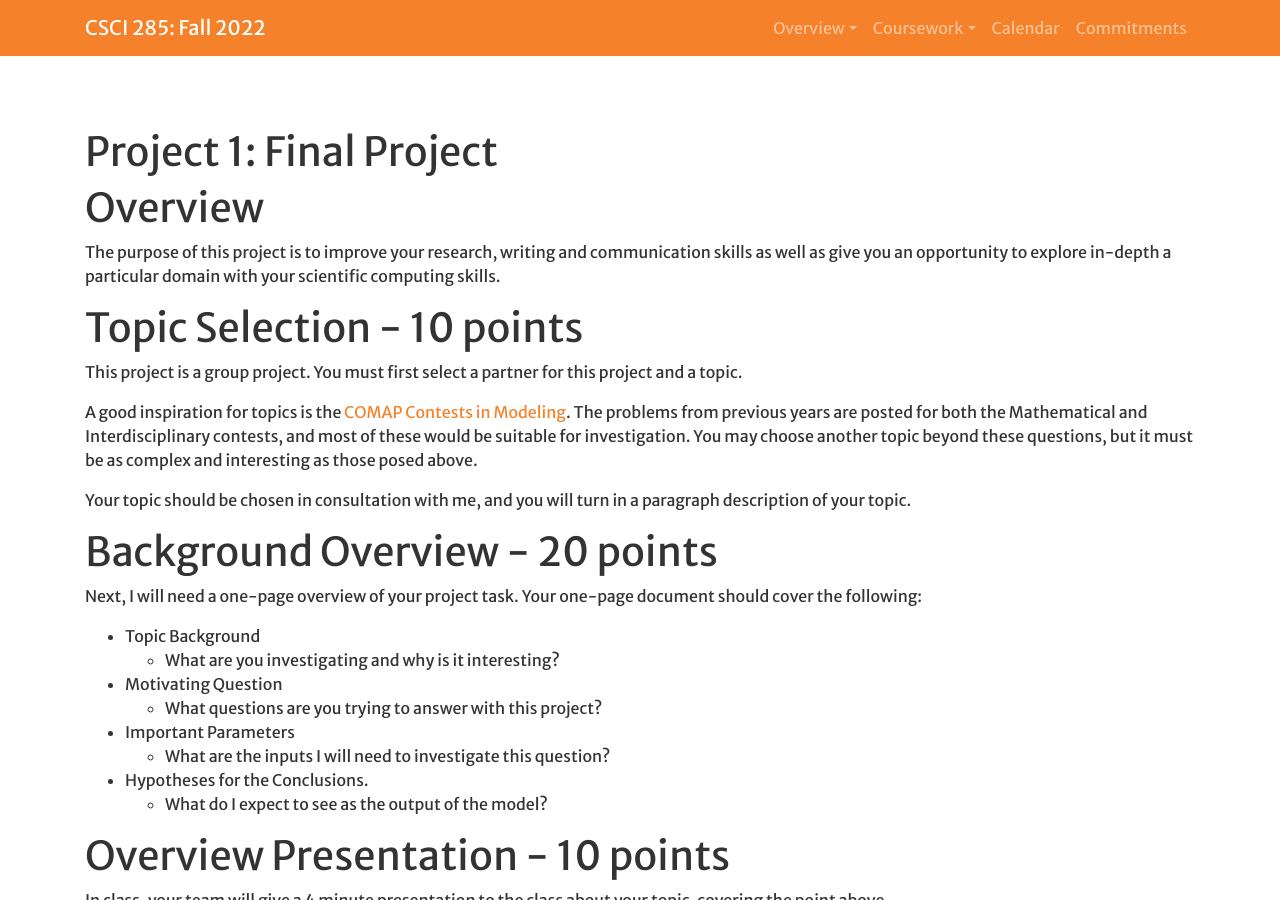
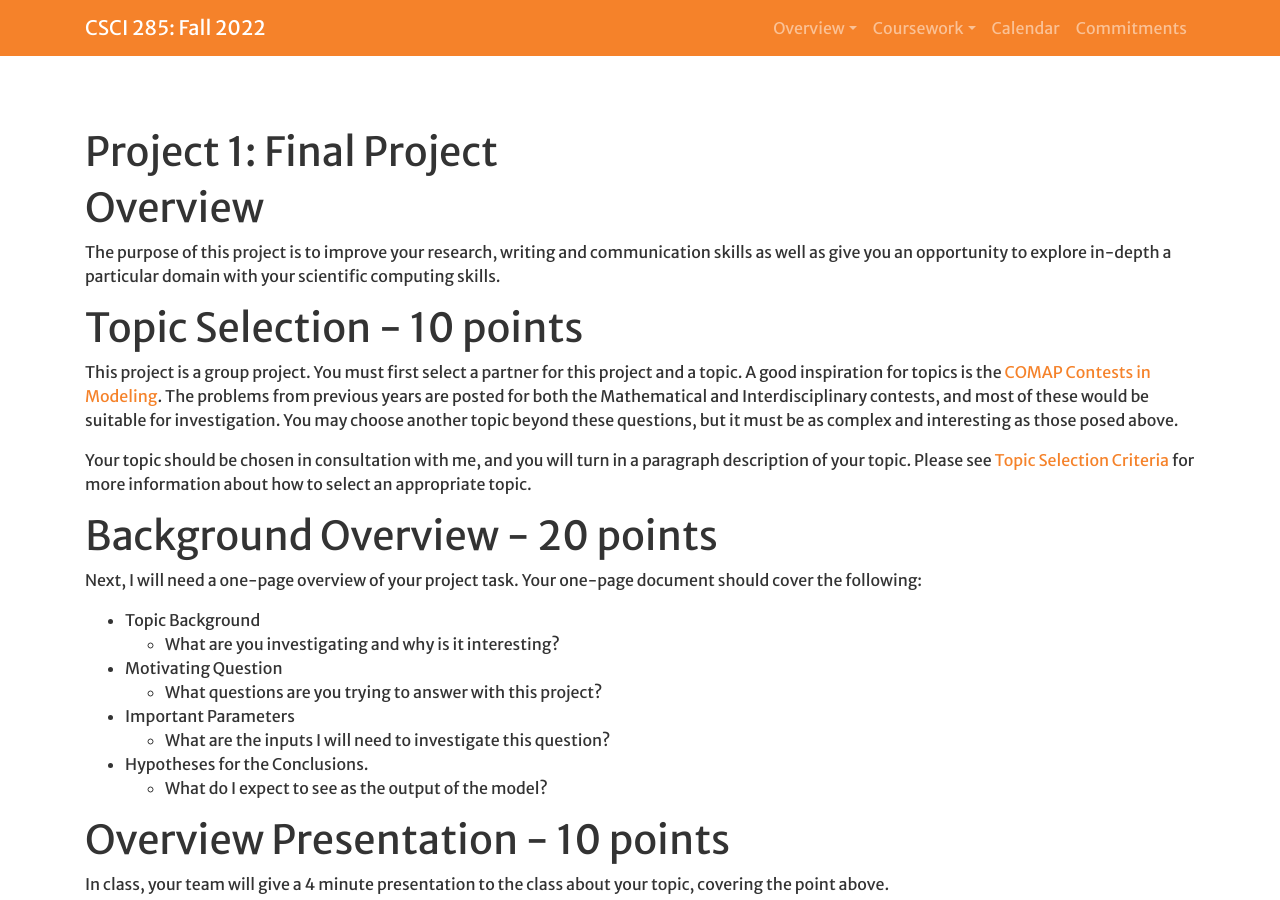
Before and after one commit to Hendrix-CS/csci285, a Jekyll site: the page built from projects/project.md, in a window 1280 px wide and 900 px high. Built offline with Jekyll 4.4.1, drawn with Linux system fonts in a browser that asks for light colours; a script that is not in the unit is left out; our own code applies the rules of GitHub Pages for plain Markdown files.

Commit message:
some changes for todays lab

```diff
--- a/_config.yml
+++ b/_config.yml
@@ -93,7 +93,7 @@ resources:
   #   url: https://scikit-learn.org/stable/index.html
   - name: Mesa
     image: assets/images/mesa_logo.png
-    url: https://mesa.readthedocs.io/en/master/#
+    url: https://mesa.readthedocs.io/en/latest/
 
 # Build settings
 markdown: kramdown
--- a/projects/project.md
+++ b/projects/project.md
@@ -12,10 +12,9 @@ The purpose of this project is to improve your research, writing and communicati
 # Topic Selection - 10 points
 
 This project is a group project. You must first select a partner for this project and a topic.
+A good inspiration for topics is the [COMAP Contests in Modeling](https://contest.comap.com/undergraduate/contests/mcm/previous-contests.php). The problems from previous years are posted for both the Mathematical and Interdisciplinary contests, and most of these would be suitable for investigation. You may choose another topic beyond these questions, but it must be as complex and interesting as those posed above.
 
-A good inspiration for topics is the [COMAP Contests in Modeling](https://www.comap.com/undergraduate/contests/mcm/previous-contests.php). The problems from previous years are posted for both the Mathematical and Interdisciplinary contests, and most of these would be suitable for investigation. You may choose another topic beyond these questions, but it must be as complex and interesting as those posed above.
-
-Your topic should be chosen in consultation with me, and you will turn in a paragraph description of your topic.
+Your topic should be chosen in consultation with me, and you will turn in a paragraph description of your topic. Please see [Topic Selection Criteria](topic-selection.md) for more information about how to select an appropriate topic.
 
 
 # Background Overview - 20 points
```
Also changed, not shown: projects/topic-selection.md (added, +31 -0 lines), 2 other files.
